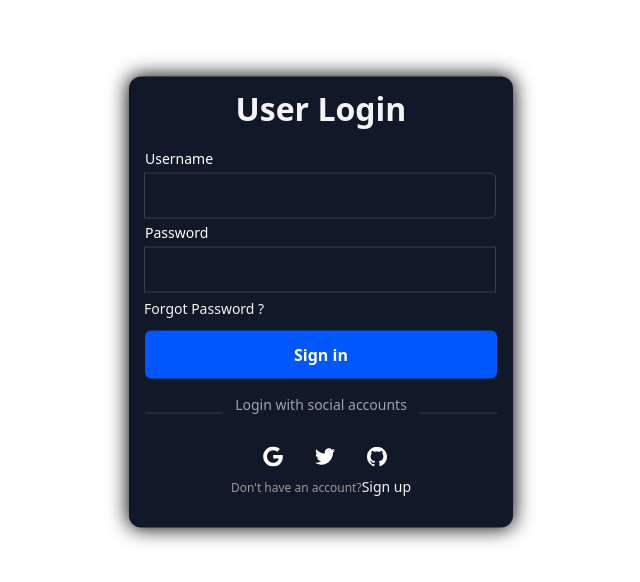
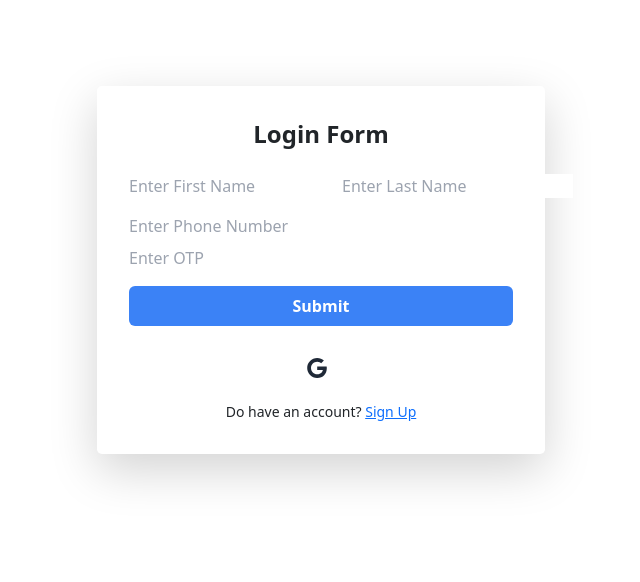
Before and after one commit to HelpyMoto/HelpyMotoWebsite, a React (Create React App) app: page /LoginPage in a window 1280 px wide. Shown: the part 130-712 px from the top of the page, without its empty margins (319-959 px from the left). Built offline with nearby package versions, Linux system fonts and the light colour scheme; a small style sheet from the web is missing.

Commit message:
ui-changes

```diff
--- a/package.json
+++ b/package.json
@@ -13,6 +13,7 @@
     "@testing-library/react": "^13.4.0",
     "@testing-library/user-event": "^13.5.0",
     "antd": "^5.3.1",
+    "autoprefixer": "^10.4.14",
     "axios": "^1.3.4",
     "bootstrap": "^5.2.3",
     "bootstrap-icons": "^1.10.3",
@@ -21,6 +22,7 @@
     "jquery": "^3.6.4",
     "mdb-react-ui-kit": "^6.0.0",
     "owl.carousel": "^2.3.4",
+    "postcss": "^8.4.24",
     "react": "^18.2.0",
     "react-awesome-reveal": "^4.2.3",
     "react-bootstrap": "^2.7.2",
@@ -38,6 +40,7 @@
     "sass": "^1.60.0",
     "styled-components": "^5.3.8",
     "swiper": "^9.2.0",
+    "tailwindcss": "^3.3.2",
     "web-vitals": "^2.1.4"
   },
   "scripts": {
--- a/src/components/loginPage.js
+++ b/src/components/loginPage.js
@@ -2,72 +2,67 @@ import React from 'react'
 import '../styles/signup_user.css'
 import { Link } from 'react-router-dom'
 const loginPage = () => {
+
   return (
     <>
-
-    <div className="form-container">
-  <p className="title">User Login</p>
-  <form className="form" action='#!' method='post'>
-    <div className="input-group">
-      <label htmlFor="username">Username</label>
-      <input type="text" name="username" id="username" placeholder="" required />
+  <div className="flex items-center justify-center h-screen">
+  <div className="bg-white rounded-lg shadow-lg p-8 max-w-md">
+    <h2 className="text-2xl font-bold text-center mb-4">Login Form</h2>
+    <form className="space-y-4">
+      <div className="flex space-x-4">
+        <div className="w-1/2">
+          <input
+            required
+            placeholder="Enter First Name"
+            type="text"
+          />
         </div>
-    <div className="input-group">
-      <label htmlFor="password">Password</label>
-      <input type="password" name="password" id="password" placeholder="" required />
-      <div className="forgot">
-        <Link rel="noopener noreferrer" href="#!">
-          Forgot Password ?
-        </Link>
+        <div className="w-1/2">
+          <input
+            required
+            placeholder="Enter Last Name"
+            type="text"
+          />
         </div>
       </div>
-    <button  type='submit' className="sign">Sign in</button>
-  </form>
-  <div className="social-message">
-    <div className="line" />
-    <p className="message">Login with social accounts</p>
-    <div className="line" />
+
+      <div className="space-y-2">
+
+        <input
+          required
+          placeholder="Enter Phone Number"
+          type="text"
+        />
+
+        <input
+          required
+          placeholder="Enter OTP"
+          type="text"
+        />
+
       </div>
-  <div className="social-icons">
-    <button aria-label="Log in with Google" className="icon">
+
+      <button className="submit bg-blue-500 hover:bg-blue-600 text-white font-semibold py-2 px-4 rounded w-full">
+        Submit
+      </button>
+      <div className="google-login flex justify-center mt-4">
+      <button aria-label="Log in with Google" className="icon bg-white rounded-full p-2 mr-2">
         <svg
           xmlns="http://www.w3.org/2000/svg"
           viewBox="0 0 32 32"
-        className="w-5 h-5 fill-current"
+          className="w-5 h-5 fill-current text-gray-800"
         >
           <path d="M16.318 13.714v5.484h9.078c-0.37 2.354-2.745 6.901-9.078 6.901-5.458 0-9.917-4.521-9.917-10.099s4.458-10.099 9.917-10.099c3.109 0 5.193 1.318 6.38 2.464l4.339-4.182c-2.786-2.599-6.396-4.182-10.719-4.182-8.844 0-16 7.151-16 16s7.156 16 16 16c9.234 0 15.365-6.49 15.365-15.635 0-1.052-0.115-1.854-0.255-2.651z" />
         </svg>
       </button>
-    <button aria-label="Log in with Twitter" className="icon">
-      <svg
-        xmlns="http://www.w3.org/2000/svg"
-        viewBox="0 0 32 32"
-        className="w-5 h-5 fill-current"
-      >
-        <path d="M31.937 6.093c-1.177 0.516-2.437 0.871-3.765 1.032 1.355-0.813 2.391-2.099 2.885-3.631-1.271 0.74-2.677 1.276-4.172 1.579-1.192-1.276-2.896-2.079-4.787-2.079-3.625 0-6.563 2.937-6.563 6.557 0 0.521 0.063 1.021 0.172 1.495-5.453-0.255-10.287-2.875-13.52-6.833-0.568 0.964-0.891 2.084-0.891 3.303 0 2.281 1.161 4.281 2.916 5.457-1.073-0.031-2.083-0.328-2.968-0.817v0.079c0 3.181 2.26 5.833 5.26 6.437-0.547 0.145-1.131 0.229-1.724 0.229-0.421 0-0.823-0.041-1.224-0.115 0.844 2.604 3.26 4.5 6.14 4.557-2.239 1.755-5.077 2.801-8.135 2.801-0.521 0-1.041-0.025-1.563-0.088 2.917 1.86 6.36 2.948 10.079 2.948 12.067 0 18.661-9.995 18.661-18.651 0-0.276 0-0.557-0.021-0.839 1.287-0.917 2.401-2.079 3.281-3.396z" />
-      </svg>
-    </button>
-    <button aria-label="Log in with GitHub" className="icon">
-      <svg
-        xmlns="http://www.w3.org/2000/svg"
-        viewBox="0 0 32 32"
-        className="w-5 h-5 fill-current"
-      >
-        <path d="M16 0.396c-8.839 0-16 7.167-16 16 0 7.073 4.584 13.068 10.937 15.183 0.803 0.151 1.093-0.344 1.093-0.772 0-0.38-0.009-1.385-0.015-2.719-4.453 0.964-5.391-2.151-5.391-2.151-0.729-1.844-1.781-2.339-1.781-2.339-1.448-0.989 0.115-0.968 0.115-0.968 1.604 0.109 2.448 1.645 2.448 1.645 1.427 2.448 3.744 1.74 4.661 1.328 0.14-1.031 0.557-1.74 1.011-2.135-3.552-0.401-7.287-1.776-7.287-7.907 0-1.751 0.62-3.177 1.645-4.297-0.177-0.401-0.719-2.031 0.141-4.235 0 0 1.339-0.427 4.4 1.641 1.281-0.355 2.641-0.532 4-0.541 1.36 0.009 2.719 0.187 4 0.541 3.043-2.068 4.381-1.641 4.381-1.641 0.859 2.204 0.317 3.833 0.161 4.235 1.015 1.12 1.635 2.547 1.635 4.297 0 6.145-3.74 7.5-7.296 7.891 0.556 0.479 1.077 1.464 1.077 2.959 0 2.14-0.020 3.864-0.020 4.385 0 0.416 0.28 0.916 1.104 0.755 6.4-2.093 10.979-8.093 10.979-15.156 0-8.833-7.161-16-16-16z" />
-      </svg>
-    </button>
       </div>
-  <p className="signup">
-    Don't have an account?
-    <Link rel="noopener noreferrer" to="/Newaccount" className="">
-      Sign up
-    </Link>
+      <p className="text-center text-sm">
+        Do have an account? <Link to="/Newaccount">Sign Up</Link>
       </p>
+    </form>
   </div>
-
-
+</div>
 </>
-
   )
 }
 
--- a/src/components/login_driver.js
+++ b/src/components/login_driver.js
@@ -1,3 +1,5 @@
+
+
 import React from 'react'
 import "../styles/login.css"
 import Button from 'react-bootstrap/Button';
@@ -83,4 +85,4 @@ const login_mechanic = () => {
   )
 }
 
-export default login_mechanic
+export default login_mechanic;
--- a/src/components/login_mechanic.js
+++ b/src/components/login_mechanic.js
@@ -1,3 +1,6 @@
+
+
+/*
 import React from 'react'
 import "../styles/login.css"
 import Button from 'react-bootstrap/Button';
@@ -84,3 +87,152 @@ const login_mechanic = () => {
 }
 
 export default login_mechanic
+*/
+/*
+import React from 'react';
+import Button from 'react-bootstrap/Button';
+import Form from 'react-bootstrap/Form';
+import 'bootstrap/dist/css/bootstrap.min.css';
+import { Link } from 'react-router-dom';
+
+const LoginMechanic = () => {
+  return (
+    <div className="container">
+      <div className="row">
+        <div className="col-md-6">
+          <div className="text-center">
+            <h1>HM</h1>
+            <h4>For Unstoppable Journey</h4>
+            <h1>Stuck at travelling? Yes, you are at the right place to seek help!</h1>
+            <Button variant="primary">Back to role selection</Button>
+          </div>
+        </div>
+        <div className="col-md-6">
+          <div className="text-center">
+            <h2>Welcome Back!</h2>
+            <h2>Log in to your account</h2>
+            <br />
+
+            <Form>
+              <Form.Group controlId="formBasicEmail">
+                <Form.Label>Mechanic ID/Phone Number/Email</Form.Label>
+                <Form.Control type="email" />
+              </Form.Group>
+
+              <Form.Group controlId="formBasicPassword">
+                <Form.Label>Password</Form.Label>
+                <Form.Control type="password" />
+              </Form.Group>
+
+              <div className="d-flex justify-content-between align-items-center">
+                <Form.Group controlId="formBasicCheckbox">
+                  <Form.Check type="checkbox" label="Remember me" />
+                </Form.Group>
+                <Link to="/passwordreset">Forgot password?</Link>
+              </div>
+
+              <Button variant="primary" type="submit">
+                Submit
+              </Button>
+              <br />
+              <br />
+
+              <div>
+                <p>Don't have an account?</p>
+                <Link to="/registermechanic">Register</Link>
+              </div>
+
+              <div>
+                <p>Or Login with</p>
+              </div>
+              <br />
+
+              <Button variant="outline-primary">Login Via Facebook</Button>
+              <br />
+              <br />
+
+              <Button variant="outline-primary">Login Via Google</Button>
+            </Form>
+          </div>
+        </div>
+      </div>
+    </div>
+  );
+};
+
+export default LoginMechanic;
+*/
+
+import React from 'react';
+import Button from 'react-bootstrap/Button';
+import Form from 'react-bootstrap/Form';
+import Card from 'react-bootstrap/Card';
+import 'bootstrap/dist/css/bootstrap.min.css';
+import { Link } from 'react-router-dom';
+
+const LoginMechanic = () => {
+  return (
+    <div className="container">
+      <div className="row">
+        <div className="col-md-6">
+          <div className="text-center">
+            <h1>HM</h1>
+            <h4>For Unstoppable Journey</h4>
+            <h1>Stuck at travelling? Yes, you are at the right place to seek help!</h1>
+            <Button variant="primary">Back to role selection</Button>
+          </div>
+        </div>
+        <div className="col-md-6">
+          <Card className="p-4">
+            <div className="text-center">
+              <h2>Welcome Back!</h2>
+              <h2>Log in to your account</h2>
+            </div>
+            <Form>
+              <Form.Group controlId="formBasicEmail">
+                <Form.Label>Mechanic ID/Phone Number/Email</Form.Label>
+                <Form.Control type="email" />
+              </Form.Group>
+
+              <Form.Group controlId="formBasicPassword">
+                <Form.Label>Password</Form.Label>
+                <Form.Control type="password" />
+              </Form.Group>
+
+              <div className="d-flex justify-content-between align-items-center">
+                <Form.Group controlId="formBasicCheckbox">
+                  <Form.Check type="checkbox" label="Remember me" />
+                </Form.Group>
+                <Link to="/passwordreset">Forgot password?</Link>
+              </div>
+
+              <Button variant="primary" type="submit">
+                Submit
+              </Button>
+              <br />
+              <br />
+
+              <div>
+                <p>Don't have an account?</p>
+                <Link to="/registermechanic">Register</Link>
+              </div>
+
+              <div>
+                <p>Or Login with</p>
+              </div>
+              <br />
+
+              <Button variant="outline-primary">Login Via Facebook</Button>
+              <br />
+              <br />
+
+              <Button variant="outline-primary">Login Via Google</Button>
+            </Form>
+          </Card>
+        </div>
+      </div>
+    </div>
+  );
+};
+
+export default LoginMechanic;
--- a/src/components/newaccount.js
+++ b/src/components/newaccount.js
@@ -1,68 +1,59 @@
 import React from "react";
 import "../styles/newaccount.css";
 import { Link } from 'react-router-dom'
+
 const newaccount = () => {
+
 return (
-    <div className="containerup">
-      <form className="formup" action='#!' method='post'>
-        <p className="titleup">Registeration Form </p>
-        {/* <p className="messageup">Signup now and get full access to our app. </p> */}
-        <div className="flex">
-          <label>
+<>
+  <div className="flex items-center justify-center h-screen">
+  <div className="bg-white rounded-lg shadow-lg p-8 max-w-md">
+    <h2 className="text-2xl font-bold text-center mb-4">Registration Form</h2>
+    <form className="space-y-4">
+      <div className="flex space-x-4">
+        <div className="w-1/2">
           <input
-              required=""
-              placeholder="Firstname"
+            required
+            placeholder="Enter First Name"
             type="text"
-              className="input"
           />
-          </label>
-          <label>
+        </div>
+        <div className="w-1/2">
           <input
-              required=""
-              placeholder="Lastname"
+            required
+            placeholder="Enter Last Name"
             type="text"
-              className="input"
           />
-          </label>
         </div>
-        <label>
+      </div>
+
+      <div className="space-y-2">
+
         <input
-            required=""
-            placeholder="mobile No"
+          required
+          placeholder="Enter Phone Number"
           type="text"
-            className="input"
         />
-        </label>
-        <label>
+
         <input
-            required=""
-            placeholder="Email"
-            type="email"
-            className="input"
+          required
+          placeholder="Enter OTP"
+          type="text"
         />
-        </label>
-        <label>
-          <input
-            required=""
-            placeholder="Password"
-            type="password"
-            className="input"
-          />
-        </label>
-        <label>
-          <input
-            required=""
-            placeholder="Confirm password"
-            type="password"
-            className="input"
-          />
-        </label>
-        <button className="submitup">Submit</button>
-        <p className="signin">
-          Already have an acount ? <Link to="/LoginPage">Signin</Link>{" "}
+
+      </div>
+
+      <button className="submit bg-blue-500 hover:bg-blue-600 text-white font-semibold py-2 px-4 rounded w-full">
+        Submit
+      </button>
+      <p className="text-center text-sm">
+        Already have an account? <Link to="/LoginPage">Sign In</Link>
       </p>
     </form>
   </div>
+</div>
+</>
+
   );
 };
 
--- a/src/index.js
+++ b/src/index.js
@@ -1,7 +1,6 @@
 import React from "react";
 import ReactDOM from "react-dom/client";
 import "./index.css";
-
 import Home from "./components/Home";
 import LoginPage from "./components/loginPage";
 import Newaccount from "./components/newaccount";
@@ -27,7 +26,6 @@ import GotoCart from "./components/goto_cart";
 import Tracking from "./components/service_tracking";
 import Track from "./components/service_tracking_details";
 import Dropdown from "./components/dropdown";
-
 import { BrowserRouter, Routes, Route } from "react-router-dom";
 
 export default function Index() {
--- a/src/styles/description.css
+++ b/src/styles/description.css
@@ -1,8 +1,4 @@
-.description {
-    height: 700px;
-    z-index: 3;
-    position: relative;
-}
+
 
 .App-header {
     font-size: xx-large;
--- /dev/null
+++ b/tailwind.config.js
@@ -0,0 +1,10 @@
+/** @type {import('tailwindcss').Config} */
+module.exports = {
+  content: [
+    "./src/**/*.{js,jsx,ts,tsx}",
+  ],
+  theme: {
+    extend: {},
+  },
+  plugins: [],
+}
```
Also changed, not shown: src/App.css (+9 -0 lines), src/components/App.js (+9 -14 lines), src/components/description.js (+65 -130 lines), src/index.css (+8 -0 lines), 1 other file (tests, documents, lock files or other folders). Lines whose indentation alone changed are shown as unchanged.
